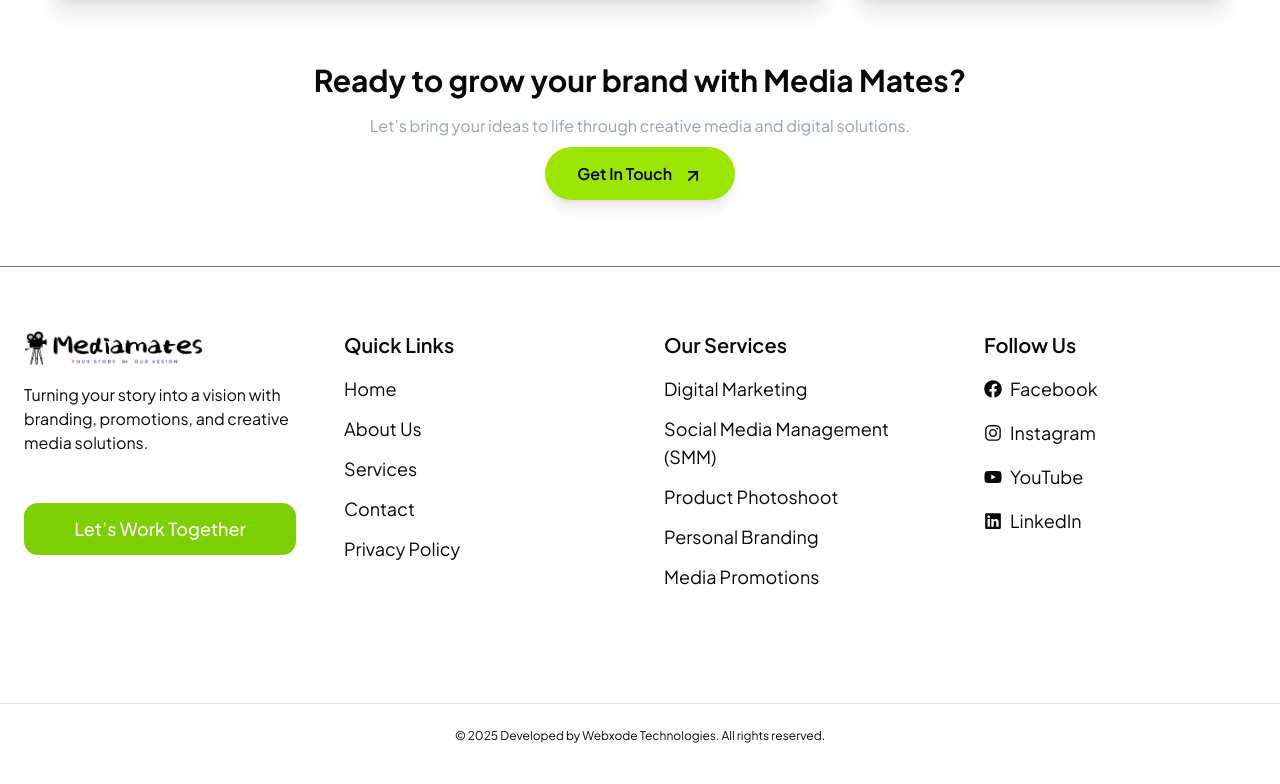
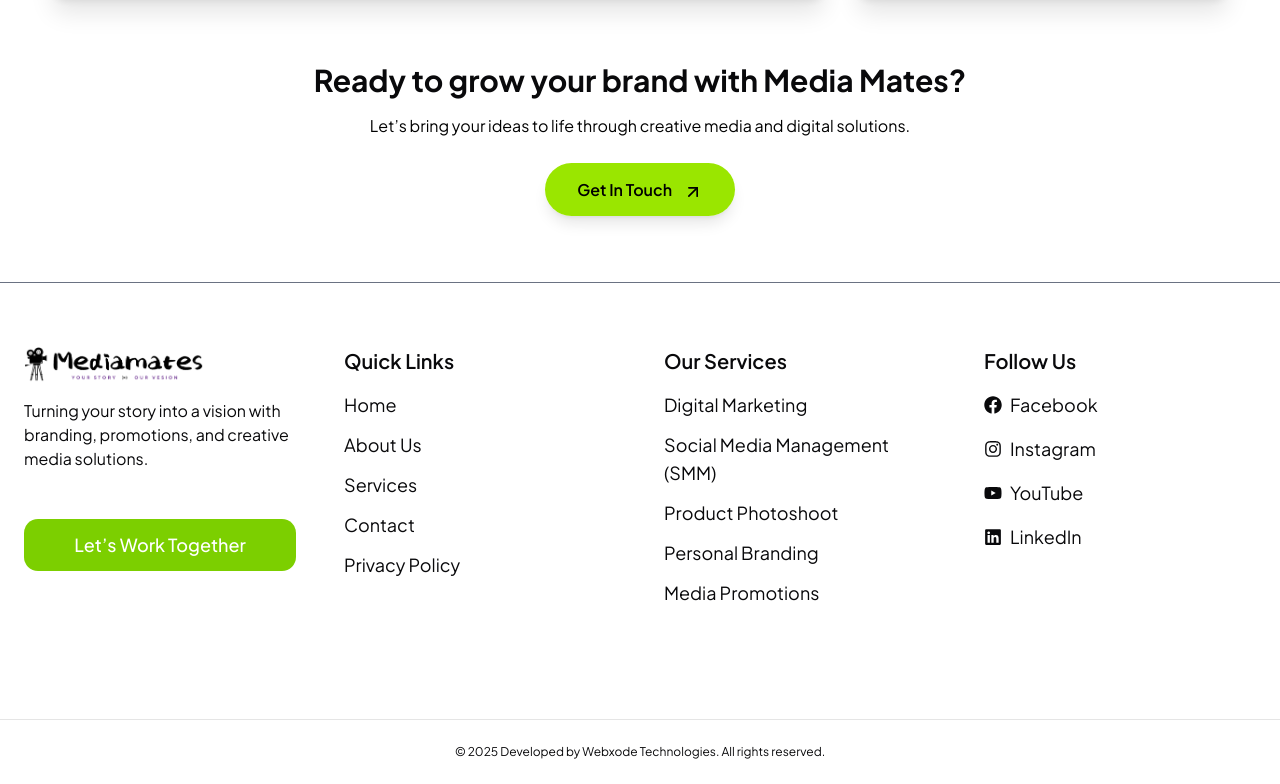
Before and after one commit to WebXodeTechnologies/media_mates, a Next.js app: page /about in a window 1280 px wide. Shown: the part 1886-2670 px from the top of the page. Built offline with nearby package versions, Linux system fonts and the light colour scheme.

Commit message:
dark mode changes

```diff
--- a/app/components/aboutPage/OurStory.jsx
+++ b/app/components/aboutPage/OurStory.jsx
@@ -123,7 +123,7 @@ const OurStory = () => {
           <h3 className="text-2xl md:text-3xl font-bold mb-4">
             Ready to grow your brand with Media Mates?
           </h3>
-          <p className="text-gray-400 mb-6">
+          <p className="text-black dark:text-white mb-10">
             Let’s bring your ideas to life through creative media and digital
             solutions.
           </p>
```
